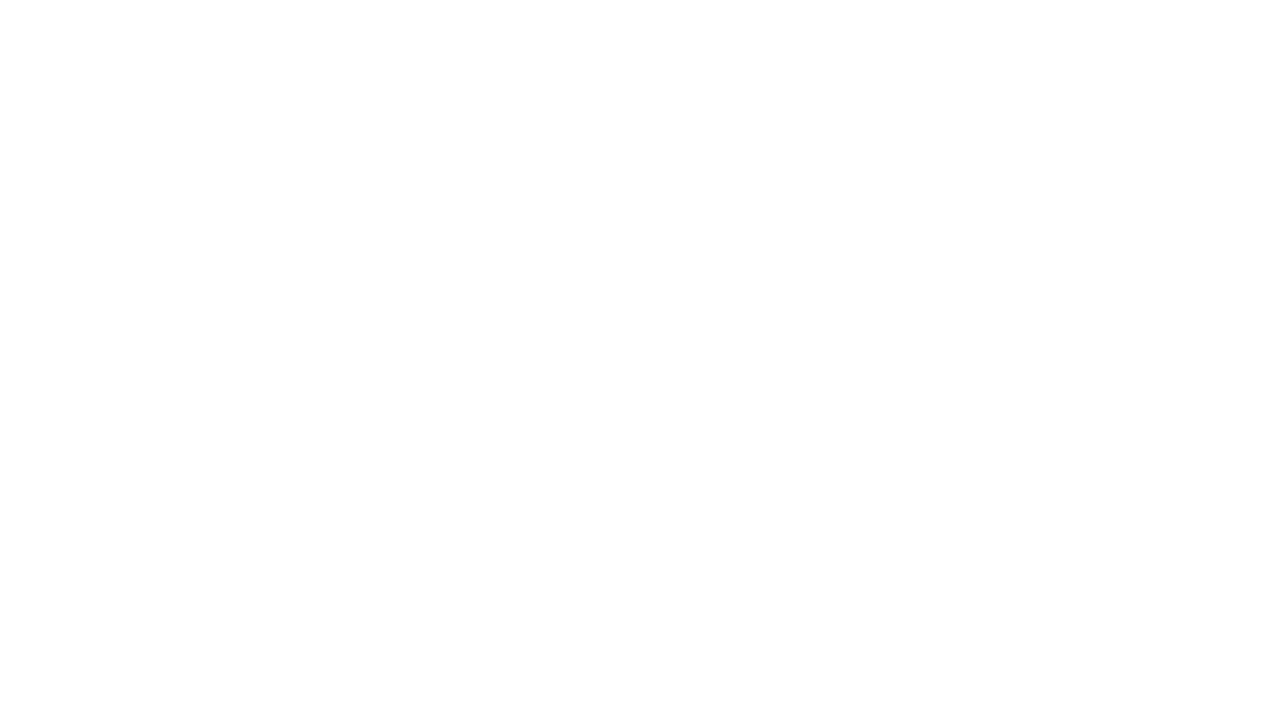
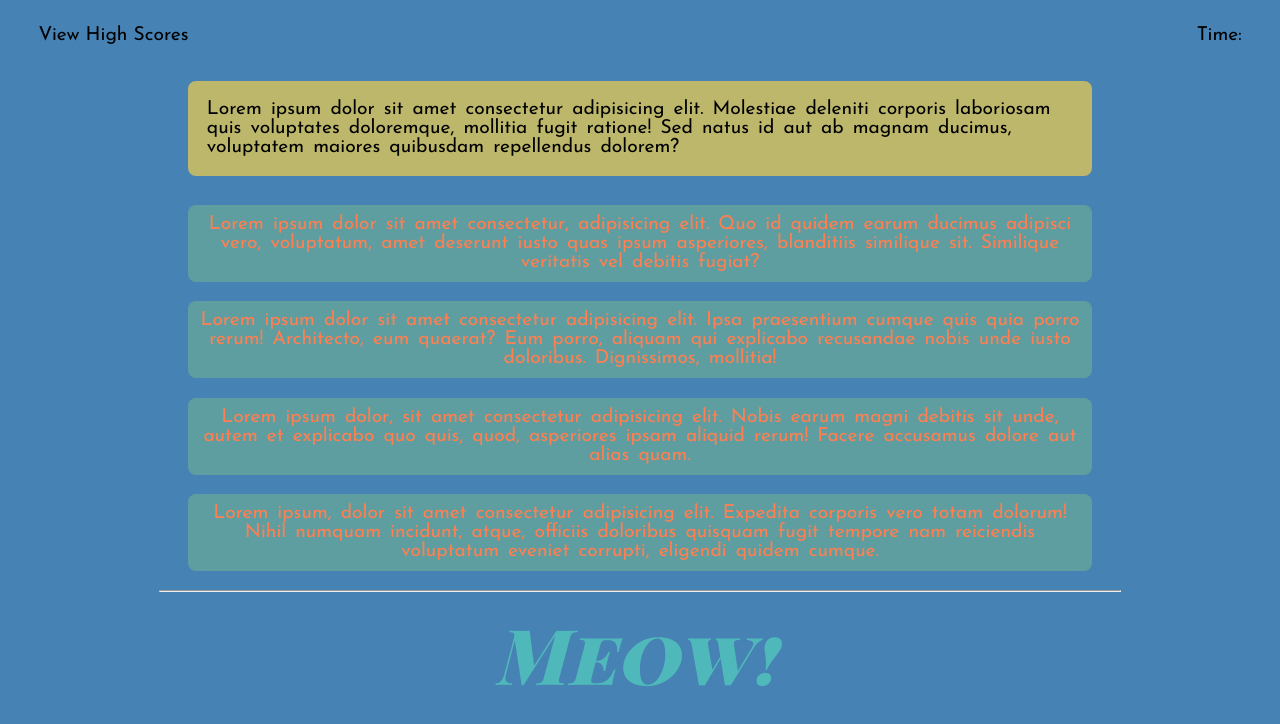
Before and after one commit to Gabe-Velasquez/Quiz-Project, a plain HTML site: page index.html in a window 1280 px wide. Drawn offline with Linux system fonts and the light colour scheme.

Commit message:
added html and css basic styling on how game will look. Working on javascript portion and will draft questions to ask during the quiz.

```diff
--- a/index.html
+++ b/index.html
@@ -6,9 +6,42 @@
     <meta name="viewport" content="width=device-width, initial-scale=1.0">
     <title>Quiz Project</title>
     <link rel="stylesheet" href="style.css">
+    <link rel="preconnect" href="https://fonts.googleapis.com">
+    <link rel="preconnect" href="https://fonts.gstatic.com" crossorigin>
+    <link href="https://fonts.googleapis.com/css2?family=Josefin+Sans&family=Playfair+Display+SC:ital,wght@1,900&display=swap" rel="stylesheet">
 </head>
 <body>
+    <div class="header">
+        <div class="scores">View High Scores</div>
+        <div class="time">Time: <span> </span id="time"></div>
+    </div>
+    <div class="container">
+    <div class="question" id="question">Lorem ipsum dolor sit amet consectetur adipisicing elit. Molestiae deleniti corporis laboriosam quis voluptates doloremque, mollitia fugit ratione! Sed natus id aut ab magnam ducimus, voluptatem maiores quibusdam repellendus dolorem?
+    </div>
+        <div
+            class="answer"
+            id="answerA">Lorem ipsum dolor sit amet consectetur, adipisicing elit. Quo id quidem earum ducimus adipisci vero, voluptatum, amet deserunt iusto quas ipsum asperiores, blanditiis similique sit. Similique veritatis vel debitis fugiat?
+        </div>
+        <div
+            class="answer"
+            id="answerB">Lorem ipsum dolor sit amet consectetur adipisicing elit. Ipsa praesentium cumque quis quia porro rerum! Architecto, eum quaerat? Eum porro, aliquam qui explicabo recusandae nobis unde iusto doloribus. Dignissimos, mollitia!
+        </div>
+        <div
+            class="answer"
+            id="answerC">Lorem ipsum dolor, sit amet consectetur adipisicing elit. Nobis earum magni debitis sit unde, autem et explicabo quo quis, quod, asperiores ipsam aliquid rerum! Facere accusamus dolore aut alias quam.
 
-<script></script>
+        </div>
+        <div
+            class="answer"
+            id="answerD">Lorem ipsum, dolor sit amet consectetur adipisicing elit. Expedita corporis vero totam dolorum! Nihil numquam incidunt, atque, officiis doloribus quisquam fugit tempore nam reiciendis voluptatum eveniet corrupti, eligendi quidem cumque.
+        </div>
+        <hr>
+        <div
+            class="guess"
+            id="guess"> Meow!
+        </div>
+    </div>
+
+<script src="script.js"></script>
 </body>
 </html>
--- a/style.css
+++ b/style.css
@@ -0,0 +1,48 @@
+
+body{
+    margin: 2% 3%;
+    background-color: steelblue;
+    font-family: 'Josefin Sans', sans-serif;
+}
+
+.header{
+    display: flex;
+    flex-direction: row;
+    justify-content: space-between;
+    font-size: larger;
+}
+
+.container{
+    margin: 3% 10%;
+    word-spacing: 3px;
+    font-size: larger;
+    /* background-color: aqua; */
+}
+
+.question{
+    background-color: darkkhaki;
+    margin: 3%;
+    padding: 2%;
+    border-radius: 8px;
+}
+
+.answer{
+    background-color: cadetblue;
+    color:coral;
+    border-radius: 8px;
+    margin: 2% 3%;
+    text-align: center;
+    padding: 10px;
+}
+
+.answer:hover{
+    background-color: gold;
+}
+
+.guess{
+    text-align: center;
+    font-family: 'Playfair Display SC', serif;
+    color: rgba(88, 233, 191, 0.52);
+    font-weight: 900;
+    font-size: 4em;
+}
```
Also changed, not shown: 1 other file.
